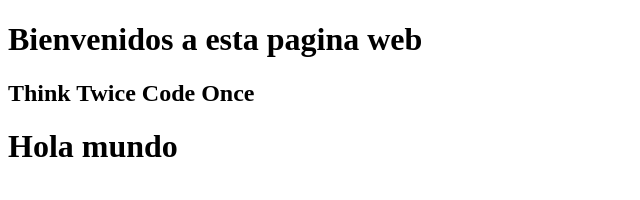
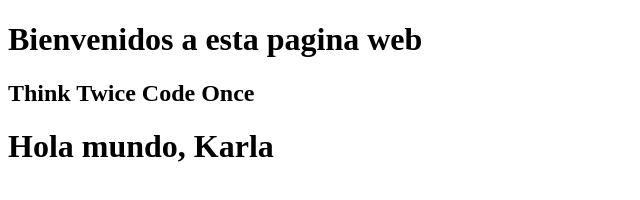
Before and after one commit to karlamartinez-22/karlacoding, a plain HTML site: page index.html in a window 1280 px wide. Shown: the whole page, without its empty margins (0-640 px from the left). Drawn offline with Linux system fonts and the light colour scheme.

Commit message:
Actualizacion

```diff
--- a/index.html
+++ b/index.html
@@ -9,6 +9,6 @@
 <body>
     <h1>Bienvenidos a esta pagina web</h1>
     <h2>Think Twice Code Once</h2>
-    <h1>Hola mundo</h1>
+    <h1>Hola mundo, Karla</h1>
 </body>
 </html>
```
